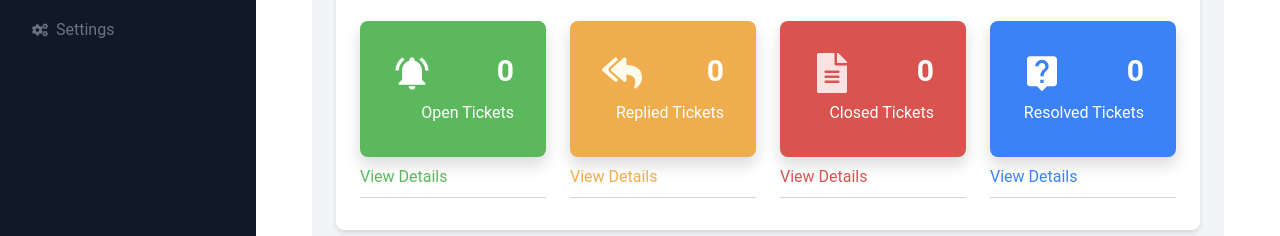
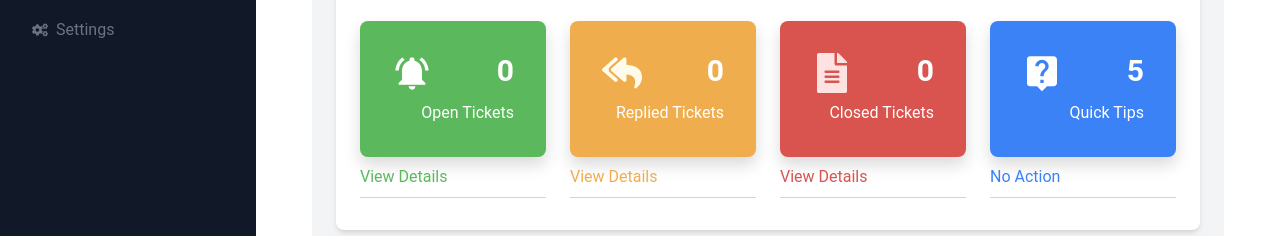
Before and after one commit to justzaid/customer-react-app, a React (Vite) app: page /dashboard in a window 1280 px wide. Shown: the part 298-534 px from the top of the page. Built offline with nearby package versions, Linux system fonts and the light colour scheme; no server answers; sample sign-in values are in the browser's storage; a web font is replaced by a local one.

Commit message:
updated view details buttons on admin dashboard to direct them to the all tickets tab navigation, changed closed status color on user front end inside of userdashboard

```diff
--- a/src/components/AdminDashboardCard/AdminDashboardCard.jsx
+++ b/src/components/AdminDashboardCard/AdminDashboardCard.jsx
@@ -3,15 +3,23 @@ import { Card, CardContent } from "../Card/Card";
 import { FaFileAlt, FaReplyAll } from "react-icons/fa";
 import { MdNotificationsActive, MdLiveHelp } from "react-icons/md";
 
-// Renamed cardData to dynamicCardData and accept props for counts
-const AdminDashboardCard = ({ openTicketsCount = 0, repliedTicketsCount = 0, closedTicketsCount = 0, resolvedTicketsCount = 0 }) => {
+// Renamed cardData to dynamicCardData and accept props for counts and tab switching
+const AdminDashboardCard = ({ openTicketsCount = 0, repliedTicketsCount = 0, closedTicketsCount = 0, switchToTab }) => {
 
   const dynamicCardData = [
-    { id: 1, color: "bg-[#5CB85C]", icon: <MdNotificationsActive size={40} className="text-white" />, value: openTicketsCount, text: "Open Tickets" }, // Changed text, using prop
-    { id: 2, color: "bg-[#F0AD4E]", icon: <FaReplyAll size={40} className="text-amber-50" />, value: repliedTicketsCount, text: "Replied Tickets" }, // Using prop
-    { id: 3, color: "bg-[#D9534F]", icon: <FaFileAlt size={40} className="text-red-100" />, value: closedTicketsCount, text: "Closed Tickets" }, // Using prop
-    { id: 4, color: "bg-[#3B82F6]", icon: <MdLiveHelp size={40} className="text-white" />, value: resolvedTicketsCount, text: "Resolved Tickets" } // Using prop, changed text
+    // Added targetTab property to specify which tab each card's link should switch to
+    { id: 1, color: "bg-[#5CB85C]", icon: <MdNotificationsActive size={40} className="text-white" />, value: openTicketsCount, text: "Open Tickets", targetTab: 2 }, // Assuming Open Tickets should also go to All Tickets (Tab 2)
+    { id: 2, color: "bg-[#F0AD4E]", icon: <FaReplyAll size={40} className="text-amber-50" />, value: repliedTicketsCount, text: "Replied Tickets", targetTab: 2 }, // Assuming Replied Tickets should also go to All Tickets (Tab 2)
+    { id: 3, color: "bg-[#D9534F]", icon: <FaFileAlt size={40} className="text-red-100" />, value: closedTicketsCount, text: "Closed Tickets", targetTab: 2 }, // Assuming Closed Tickets should also go to All Tickets (Tab 2)
+    { id: 4, color: "bg-[#3B82F6]", icon: <MdLiveHelp size={40} className="text-white" />, value: 5, text: "Quick Tips", targetTab: null } // Assuming Quick Tips doesn't switch tabs
   ];
+
+  // Handler function to call switchToTab if it exists and a targetTab is specified
+  const handleViewDetailsClick = (targetTab) => {
+    if (switchToTab && targetTab !== null) {
+      switchToTab(targetTab);
+    }
+  };
 
   return (
     <div className="grid grid-cols-4 gap-4">
@@ -29,8 +37,12 @@ const AdminDashboardCard = ({ openTicketsCount = 0, repliedTicketsCount = 0, clo
             </CardContent>
             </Card>
             <div className="mt-2 text-left">
-                <a href="#" style={{ color: card.color.replace("bg-[", "").replace("]", "") }}>
-                View Details
+                <a
+                  onClick={() => handleViewDetailsClick(card.targetTab)}
+                  style={{ color: card.color.replace("bg-[", "").replace("]", ""), cursor: card.targetTab !== null ? 'pointer' : 'default' }}
+                  className={card.targetTab === null ? 'text-gray-400' : ''}
+                >
+                  {card.targetTab !== null ? 'View Details' : 'No Action'}
                 </a>
                 <hr className="my-2 border-grey-300" />
           </div>
--- a/src/components/AllTickets/AllTickets.jsx
+++ b/src/components/AllTickets/AllTickets.jsx
@@ -31,7 +31,7 @@ const AllTickets = ({ tickets, loading, error, onTicketAssigned }) => {
       }
     } catch (error) {
     } finally {
-      setAssigningTicketId(null); // Reset loading state
+      setAssigningTicketId(null);
     }
   };
 
--- a/src/components/Dashboard/Dashboard.jsx
+++ b/src/components/Dashboard/Dashboard.jsx
@@ -51,7 +51,7 @@ const Dashboard = () => {
     // Fetch tickets when component mounts or user changes
     useEffect(() => {
         fetchTickets();
-    }, [user]); // Re-fetch if user context changes
+    }, [user]);
 
 
     const handleTicketCreated = () => {
@@ -135,6 +135,7 @@ const Dashboard = () => {
                                         repliedTicketsCount={repliedTicketsCount}
                                         closedTicketsCount={closedTicketsCount}
                                         resolvedTicketsCount={resolvedTicketsCount}
+                                        switchToTab={toggleTab} // Pass the toggleTab function here
                                     />
                                 </div>
                             ) : (
--- a/src/components/MyTickets/MyTickets.jsx
+++ b/src/components/MyTickets/MyTickets.jsx
@@ -25,9 +25,9 @@ const MyTickets = ({ tickets, loading, error }) => {
   // Filter tickets based on the selected status
   const filteredTickets = tickets.filter(ticket => {
     if (statusFilter === 'All') {
-      return true; // Show all tickets if 'All' is selected
+      return true;
     }
-    return ticket.status === statusFilter; // Otherwise, filter by status
+    return ticket.status === statusFilter;
   });
 
   if (loading) {
@@ -91,6 +91,7 @@ const MyTickets = ({ tickets, loading, error }) => {
                          ticket.status === 'Open' ? 'bg-green-100 text-green-800' :
                          ticket.status === 'In progress' ? 'bg-yellow-100 text-yellow-800' :
                          ticket.status === 'Resolved' ? 'bg-blue-100 text-blue-800' :
+                         ticket.status === 'Closed' ? 'bg-red-100 text-red-800' :
                          'bg-gray-100 text-gray-800'
                      }`}>
                          {ticket.status}
```
